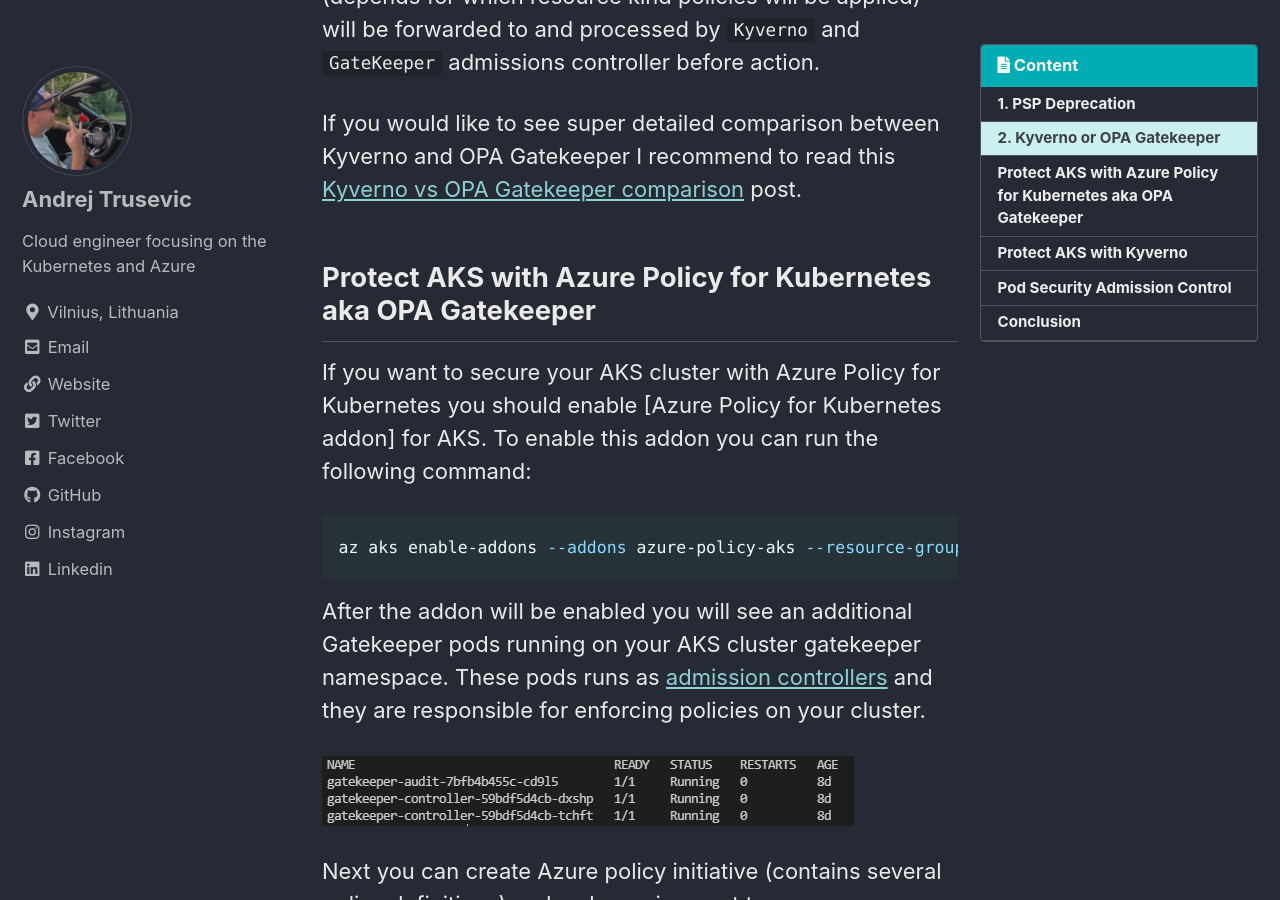
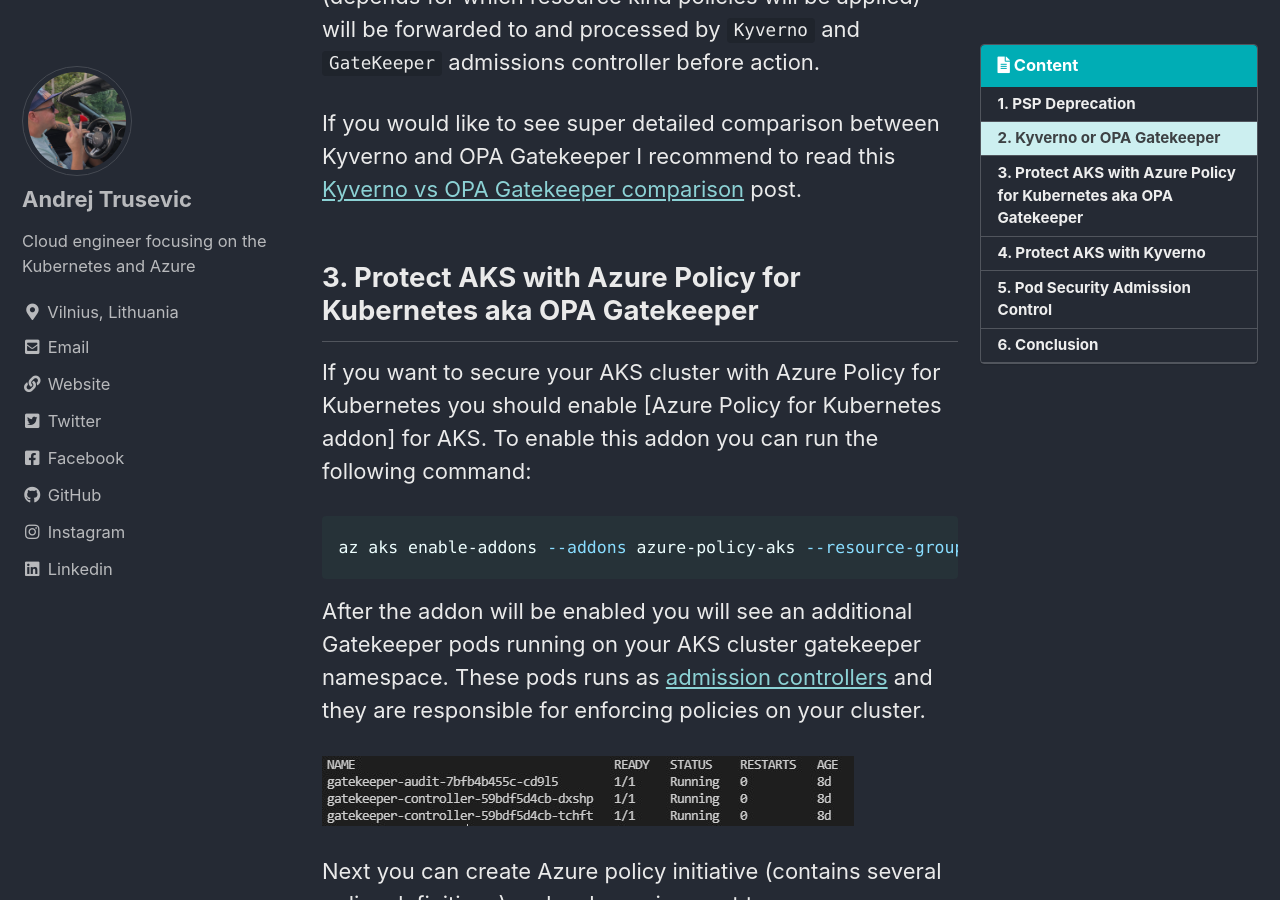
Before and after one commit to andriktr/andriktr.github.io, a Jekyll site: the page built from _posts/2021-11-24-Part-7-AKS.md, in a window 1280 px wide and 900 px high, scrolled down 5121 px. Built offline with Jekyll 4.4.1, drawn with Linux system fonts in a browser that asks for light colours; cached includes are drawn as plain includes; comment, search, counter and statistics services are not loaded; some of the changed text lies outside the part shown.

Commit message:
quick fix

```diff
--- a/_posts/2021-11-24-Part-7-AKS.md
+++ b/_posts/2021-11-24-Part-7-AKS.md
@@ -129,7 +129,7 @@
 
 If you would like to see super detailed comparison between Kyverno and OPA Gatekeeper I recommend to read this [Kyverno vs OPA Gatekeeper comparison] post.
 
-## Protect AKS with Azure Policy for Kubernetes aka OPA Gatekeeper
+## 3. Protect AKS with Azure Policy for Kubernetes aka OPA Gatekeeper
 
 If you want to secure your AKS cluster with Azure Policy for Kubernetes you should enable [Azure Policy for Kubernetes addon] for AKS. To enable this addon you can run the following command:
 
@@ -186,7 +186,7 @@
 
 <img align="center" width="" height="" src="../assets/images/post15/policy_compliance.jpg">
 
-## Protect AKS with Kyverno
+## 4. Protect AKS with Kyverno
 
 If your choose to use Kyverno to secure and manage your AKS cluster you need to deploy it by using official Kyverno Helm chart. You can find official Kyverno Installation guide [here](https://docs.microsoft.com/en-us/azure/aks/use-azure-policy#create-and-assign-a-custom-policy-definition-preview) or simply run the following commands against your AKS cluster:
 
@@ -315,11 +315,11 @@
 
 I also would like to mention a [Kyverno Slack Chanel](https://kubernetes.slack.com/archives/CLGR9BJU9) which is good place to  help from Kyverno team members.
 
-## Pod Security Admission Control
+## 5. Pod Security Admission Control
 
 It's Important to say that with PSP deprecation a new `Pod Security Admission Controls will` be introduced in upcoming Kubernetes versions. You can review all the feature details in [official Kubernetes github repository](https://github.com/kubernetes/enhancements/tree/master/keps/sig-auth/2579-psp-replacement#kep-2579-pod-security-admission-control)
 
-## Conclusion
+## 6. Conclusion
 
 As you can see removing PSP from Kubernetes will not be a problem and we have really good or actually much better tools to keep Kubernetes clusters secure and easy to manage. As I mentioned my own choice is to use [Kyverno] as it easy to write, deploy and update policies. Kyverno also allows to really simplify cluster management with policies for resource generation.
 
```
